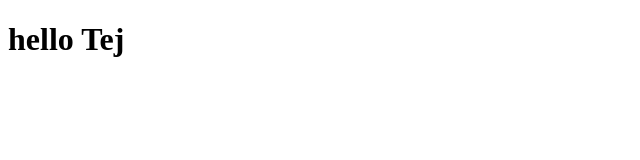
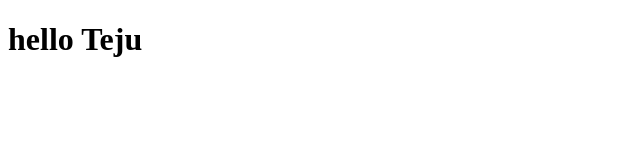
Before and after one commit to tejeshwarv/tejeshwarv.github.io, a plain HTML site: page index.html in a window 1280 px wide. Shown: the full height of the page, 0-640 px from the left. Drawn offline with Linux system fonts and the light colour scheme.

Commit message:
some fixes

```diff
--- a/index.html
+++ b/index.html
@@ -7,6 +7,6 @@
     <title>Document</title>
   </head>
   <body>
-    <h1>hello Tej</h1>
+    <h1>hello Teju</h1>
   </body>
 </html>
```
